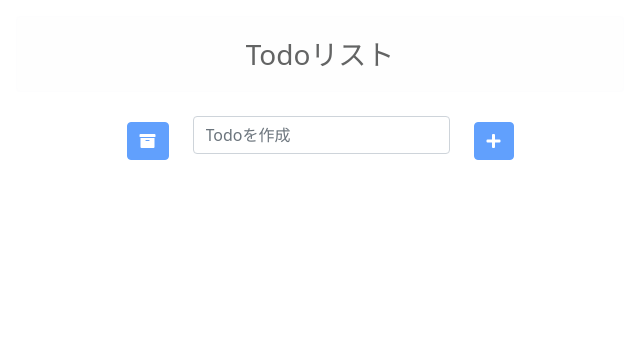
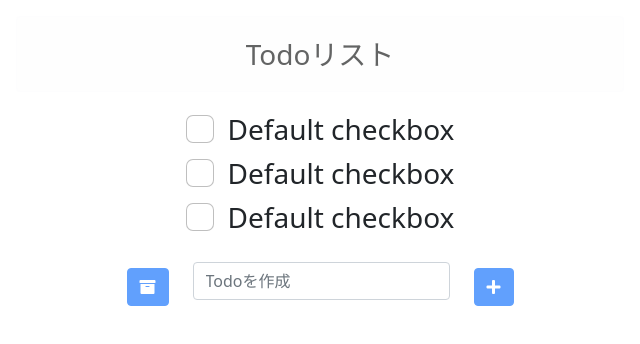
Before and after one commit to sango735/TodoJs, a plain HTML site: page index.html in a window 1280 px wide. Shown: the whole page, without its empty margins (320-960 px from the left). Drawn offline with nearby package versions, Linux system fonts and the light colour scheme.

Commit message:
１つのタスクをチェックした時に削除ボタンを押せる処理実装

```diff
--- a/index.html
+++ b/index.html
@@ -31,19 +31,26 @@
       Todoリスト
     </div>
     <div id="output-todo">
-<!--
       <div class="form-check">
-        <input class="form-check-input" type="checkbox" value="" id="flexCheckDefault">
-        <label class="form-check-label" for="flexCheckDefault">
-          Default checkbox
+        <label class="form-check-label">
+        <input class="form-check-input" type="checkbox">Default checkbox
         </label>
       </div>
--->
+      <div class="form-check">
+        <label class="form-check-label">
+        <input class="form-check-input" type="checkbox">Default checkbox
+        </label>
+      </div>
+      <div class="form-check">
+        <label class="form-check-label">
+        <input class="form-check-input" type="checkbox">Default checkbox
+        </label>
+      </div>
     </div>
 
     <form class="row mt-4" id = "todo-form">
       <div class="col-auto">
-        <input type="checkbox" class="btn-check" id="btn-check-3" autocomplete="off" disabled>
+        <input type="button" class="btn-check" id="todo-delete" autocomplete="off" disabled>
         <label class="btn btn-primary" for="btn-check-3"><i class="fas fa-archive"></i></label>
       </div>
       <div class="col-auto">
--- a/todo.css
+++ b/todo.css
@@ -2,3 +2,7 @@
   display:flex;
   justify-content: center;
 }
+
+.form-check-label,.form-check-input{
+  cursor: pointer;
+}
--- a/todo.js
+++ b/todo.js
@@ -3,7 +3,12 @@ function todo() {
     const output = document.getElementById("output-todo");
     const submit = document.getElementById("todo-submit");
     const inputTodo = document.getElementById("input-todo");
+    const formCheck = document.getElementsByClassName("form-check");
+    const checkBox = document.getElementsByTagName("checkbox");
+    const formLength = formCheck.length;
+    const deleteTodo = document.getElementById("todo-delete");
 
+    console.log(formLength);
     //入力した内容が空白の場合にボタンを押せなくする処理
     form.addEventListener("input", () =>{
         const inputValue =  inputTodo.value;
@@ -22,5 +27,14 @@ function todo() {
         form.reset();
         submit.disabled = true;
     });
+
+    for(let i = 0;i<formLength;i++){
+        formCheck[i].addEventListener("click",(e)=>{
+        if(e.target.checked == true){
+            deleteTodo.disabled = false;
+        }else{
+        }
+    });
+    }
 }
 window.addEventListener("load", todo);
```
